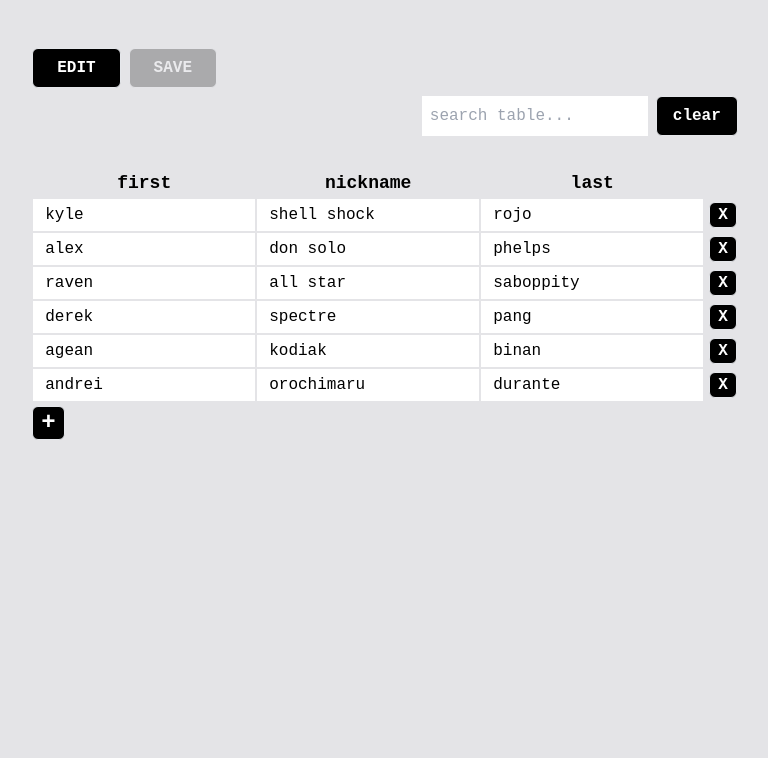
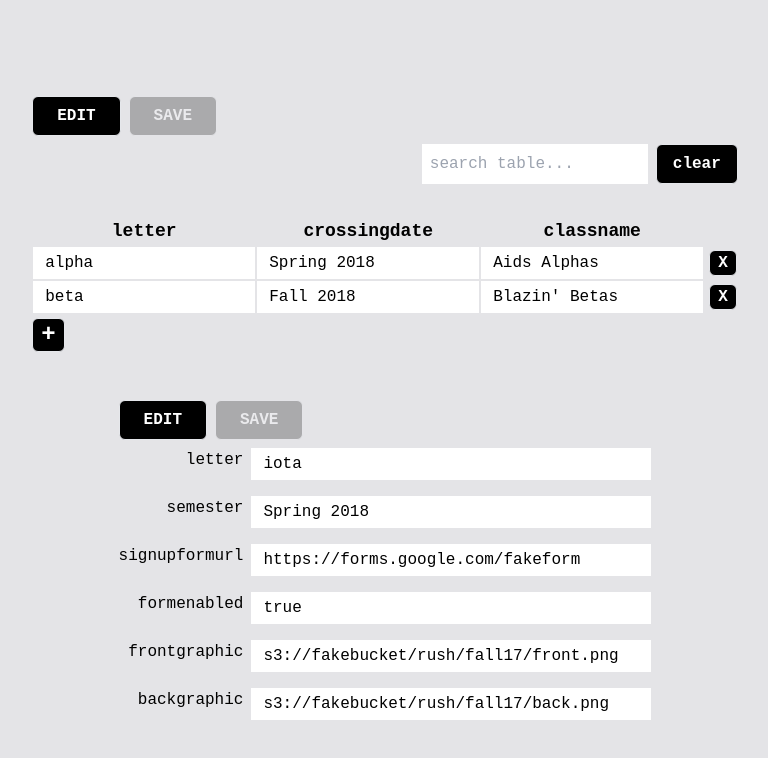
Before and after one commit to nicmarchini/lphie-app-v2, a React (Create React App) app in the folder frontend/: page / in a window 1280 px wide. Shown: the top 758 px of the page, without its empty margins (255-1023 px from the left). Built offline with nearby package versions, Linux system fonts and the light colour scheme.

Commit message:
beginning drafts of EditableColumn component for simple field lists

```diff
--- a/frontend/src/admin/Admin.js
+++ b/frontend/src/admin/Admin.js
@@ -1,5 +1,6 @@
 import BrothersTable from './BrothersTable';
 import ClassesTable from './ClassesTable';
+import RecruitmentColumn from './RecruitmentColumn'
 
 function Admin() {
     return (
@@ -8,16 +9,34 @@ function Admin() {
         <br></br>
         {/* Header with inline css */}
         {/* <h3 className='text-3xl text-gray-700 font-bold mb-5'>test tailwinds</h3> */}
+        {/* <div className='flex place-content-center'>
+          <BrothersTable/>
+        </div> */}
+        <br></br>
+        <br></br>
         <div className='flex place-content-center'>
-          <BrothersTable/>
+          <ClassesTable/>
         </div>
         <br></br>
         <br></br>
-        {/* <div className='flex place-content-center'>
-          <ClassesTable/>
-        </div> */}
-        <br></br>
-        <br></br>
+        <div className='flex place-content-center'>
+          {/*
+          TODO : make EditableComponents more reusable, pass along styling props,
+          merge editable cell and editable field back together
+          and have <td> be optional depending on style props passed in
+
+          ex/  style = table --> add td enclosing, style = column --> no td enclosure, default column
+
+          refactor code to follow DRY and clean any stale references
+          refactor with consistent, relevant variable names
+
+          replace fields for front/back graphics with upload buttons -> have it just store latest in bucket at some identical path
+          upload button replaces file in s3 -> frontend serves same thing
+
+          also make sure invalidate CF cache later on?//
+          */}
+          <RecruitmentColumn/>
+        </div>
       </div>
     );
   }
--- /dev/null
+++ b/frontend/src/admin/RecruitmentColumn.js
@@ -0,0 +1,24 @@
+import React from "react";
+import mock_recruit from './mocks/MockRecruit';
+import ObjectsColumn from "../components/EditableTable/ObjectsColumn";
+
+class RecruitmentColumn extends React.Component {
+    constructor(props) {
+        super(props);
+
+        // this.search_field = 'letter'
+        this.recruit_obj = mock_recruit
+    }
+
+    render() {
+        return (
+            <div>
+                <ObjectsColumn   state_obj={this.recruit_obj[0]}
+                                // searchField={this.search_field}
+                                />
+            </div>
+        );
+    }
+}
+
+export default RecruitmentColumn;
--- /dev/null
+++ b/frontend/src/admin/mocks/MockRecruit.js
@@ -0,0 +1,15 @@
+let recruit_obj = [
+    {
+        id: 1,
+        obj: {
+            letter: 'iota',
+            semester: 'Spring 2018',
+            signupformurl: 'https://forms.google.com/fakeform',
+            formenabled: true,
+            frontgraphic: 's3://fakebucket/rush/fall17/front.png',
+            backgraphic: 's3://fakebucket/rush/fall17/back.png'
+        }
+    }
+]
+
+export default recruit_obj;
--- a/frontend/src/components/EditableTable/EditableCell.js
+++ b/frontend/src/components/EditableTable/EditableCell.js
@@ -1,15 +1,13 @@
 import React from 'react';
+import EditableField from './EditableField';
 
 class EditableCell extends React.Component {
     render() {
         return (
-            <td>
-                <input className='text-md pl-3 py-1'
-                    type='text'
-                    name={this.props.cell.type}
-                    id={this.props.cell.id}
-                    value={this.props.cell.value}
-                    onChange={this.props.onTableUpdate}/>
+            <td >
+                <EditableField
+                    cell={this.props.cell}
+                    onTableUpdate={this.props.onTableUpdate}/>
             </td>
         );
     }
--- /dev/null
+++ b/frontend/src/components/EditableTable/EditableColumn.js
@@ -0,0 +1,61 @@
+import React from 'react';
+import EditableField from './EditableField';
+
+class EditableColumn extends React.Component {
+
+    onDelEvent() {
+        this.props.onDelEvent(this.props.object);
+    }
+
+    render() {
+        let cells = [];
+        // console.log(this.props.object)
+
+        let row_id = this.props.object.id
+        // console.log(row_id)
+
+
+        for (let [key, value] of Object.entries(this.props.object.obj)) {
+            cells.push(
+                <div className="flex place-content-end my-2">
+                    <div className="mr-2">
+                        {key}
+                    </div>
+                    <EditableField style={{width:400}}
+                        onTableUpdate={this.props.onTableUpdate}
+                        cell={{
+                            "type": key,
+                            value: value,
+                            id: row_id
+                        }}
+                    />
+                </div>
+            )
+        }
+
+        return (
+            // <tr>
+            <div className="flex flex-col">
+                { cells }
+                <div>
+                {/* // <td> */}
+                    {/* <input className="ml-1 px-2 font-bold
+                                            rounded-md bg-black text-white text-md
+                                            border hover:text-white
+                                            hover:bg-blue-700 hover:border-transparent
+                                            focus:outline-none"
+                        type="button"
+                        onClick={this.onDelEvent.bind(this)}
+                        value="X"
+                        /> */}
+                </div>
+
+                {/* </td> */}
+            {/* // </tr> */}
+            </div>
+
+        );
+    }
+}
+
+export default EditableColumn;
--- /dev/null
+++ b/frontend/src/components/EditableTable/EditableField.js
@@ -0,0 +1,17 @@
+import React from 'react';
+
+class EditableField extends React.Component {
+    render() {
+        return (
+                <input className='text-md pl-3 py-1'
+                    style={this.props.style ? this.props.style : {}}
+                    type='text'
+                    name={this.props.cell.type}
+                    id={this.props.cell.id}
+                    value={this.props.cell.value}
+                    onChange={this.props.onTableUpdate}/>
+        );
+    }
+}
+
+export default EditableField
--- /dev/null
+++ b/frontend/src/components/EditableTable/ObjectsColumn.js
@@ -0,0 +1,144 @@
+import React from 'react';
+import SearchBar from '../SearchBar/SearchBar';
+import EditableColumn from './EditableColumn';
+
+class ObjectsColumn extends React.Component {
+    constructor(props) {
+      super(props);
+
+    //   this.search_field = props.searchField
+      this.state = {};
+      this.state.editMode = false
+    //   this.state.filterText = "";
+      this.state.schema = []
+      this.state.object = props.state_obj;
+
+      for (let key in this.state.object.obj){
+        this.state.schema.push(key)
+      }
+
+    }
+
+    // handleUserInput(filterText) {
+    //   this.setState({filterText: filterText});
+    // };
+
+    // handleRowDel(object) {
+    //   var index = this.state.objects.indexOf(object);
+    //   this.state.objects.splice(index, 1);
+    //   this.setState(this.state.objects);
+    // };
+
+    handleEdit(){
+      let mode = !this.state.editMode;
+      this.setState({editMode:mode})
+    }
+
+    // handleAddEvent(evt) {
+    //   var id = (+ new Date() + Math.floor(Math.random() * 999999)).toString(36);
+    //   var object = {
+    //     id: id,
+    //     obj: {}
+    //   }
+
+    //   for (let field in this.state.schema){
+    //     object.obj[this.state.schema[field]] = ""
+    //   }
+
+    //   this.state.objects.push(object);
+    //   this.setState(this.state.objects);
+    // };
+
+    // handleClear(){
+    //   this.setState({filterText: ""})
+    // }
+
+    // handleChangeEditMode() {
+    //   if (this.state.editMode){
+    //     this.state.editMode = false
+    //   } else {
+    //     this.state.editMode = true
+    //   }
+    // };
+
+    // setEdit(bool) {
+    //   this.setState({editMode:bool});
+    // };
+
+    handleTable(evt) {
+      if (this.state.editMode){
+        var item = {
+            id: evt.target.id,
+            name: evt.target.name,
+            value: evt.target.value
+        };
+
+        var object = this.state.object;
+
+        var newObject = this.state.object;
+
+        for (var key in object.obj) {
+            if (key == item.name && object.id == item.id) {
+                newObject.obj[key] = item.value;
+            }
+        }
+        // console.log(object)
+        this.setState({object:newObject});
+      }
+    };
+
+    render() {
+        return (
+          <div >
+            <div className="" >
+               <button
+                  disabled={this.state.editMode}
+                  key='edit'
+                  type="button"
+                  className="h-10 px-6 mr-2 font-bold
+                            rounded-md bg-black text-white text-md
+                            border hover:text-white hover:bg-blue-700
+                            hover:border-transparent focus:outline-none
+                            disabled:opacity-25
+                            "
+                            onClick={
+                              this.handleEdit.bind(this)
+                            }
+                            >
+                            EDIT
+                </button>
+                <button
+                  disabled={!this.state.editMode}
+                  type="button"
+                  key='save'
+                  className="h-10 px-6 font-bold
+                            rounded-md bg-black text-white text-md
+                            border hover:text-white hover:bg-blue-700
+                            hover:border-transparent focus:outline-none
+                            disabled:opacity-25
+                            "
+                            onClick={
+                              this.handleEdit.bind(this)
+                            }>
+                            SAVE
+                </button>
+            </div>
+
+                {/* <SearchBar  onClearEvent={this.handleClear.bind(this)}
+                            filterText={this.state.filterText}
+                            onUserInput={this.handleUserInput.bind(this)}/> */}
+                <EditableColumn
+                                onTableUpdate={this.handleTable.bind(this)}
+                                // onRowAdd={this.handleAddEvent.bind(this)}
+                                // onRowDel={this.handleRowDel.bind(this)}
+                                object={this.state.object}
+                                //filterText={this.state.filterText}
+                                schema={this.state.schema}
+                                //searchField={this.search_field}
+                                />
+            </div>
+        );
+    }
+  }
+
+  export default ObjectsColumn;
```
